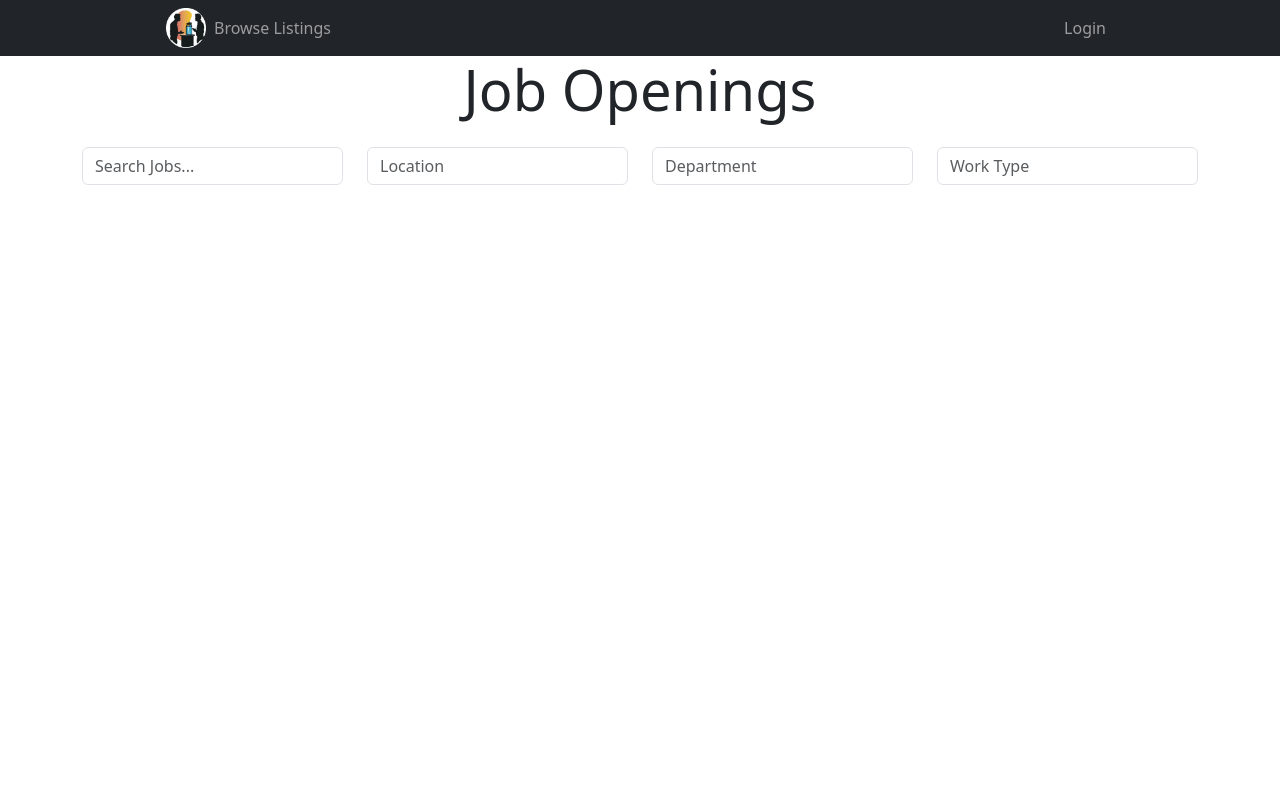
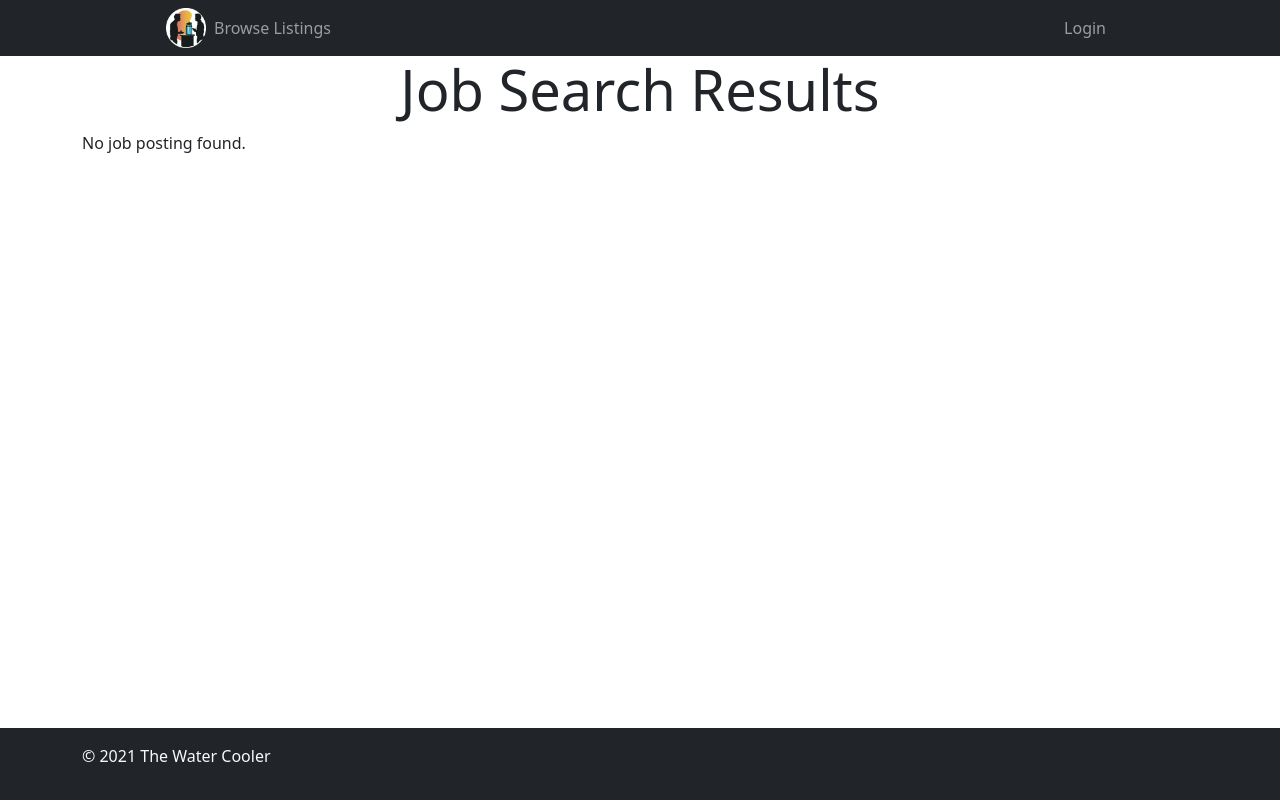
Before and after one commit to ShewitH1/TheWaterCoolerr, a Flask app: page /job_search.html in a window 1280 px wide. Run offline with Flask 3, Linux system fonts and the light colour scheme; some libraries are stand-ins or nearby versions.

Commit message:
added a footer and updated my jinga

```diff
--- a/templates/_layout.html
+++ b/templates/_layout.html
@@ -65,8 +65,18 @@
     {% block body %}{% endblock %}
     </div>
   </main>
-  <footer>
-    <!-- TODO: Add footer -->
+  <footer class="fixed-bottom bg-dark text-light">
+    <div class="container py-3">
+      <div class="row">
+        <div class="col-6">
+          <p>&copy; 2021 The Water Cooler</p>
+        </div>
+        <div class="col-6 text-right">
+      </div>
+    </div>
   </footer>
 </body>
+</body>
+</body>
+</body>
 </html>
--- a/templates/index.html
+++ b/templates/index.html
@@ -3,7 +3,5 @@
 {% block title %}Feed | The Water Cooler{% endblock %}
 
 {% block body %}
-<h1 class="text-3xl font-bold">
-    Hello, world!
-</h1>
+<div class="h3">Hello World!</div>
 {% endblock %}
--- a/templates/job_search.html
+++ b/templates/job_search.html
@@ -4,37 +4,24 @@
 
 {% block body %}
 <div class="container">
-  <h1 class="display-4 font-weight-bold text-center">Job Openings</h1>
+  <h1 class="display-4 font-weight-bold text-center">Job Search Results</h1>
 
-  <div class="row mt-4">
-    <div class="col-md-3">
-      <input type="text" placeholder="Search Jobs..." class="form-control">
-    </div>
-    <div class="col-md-3">
-      <input type="text" placeholder="Location" class="form-control">
-    </div>
-    <div class="col-md-3">
-      <input type="text" placeholder="Department" class="form-control">
-    </div>
-    <div class="col-md-3">
-      <input type="text" placeholder="Work Type" class="form-control">
-    </div>
-  </div>
-
-  {% for job in job_postings %}
+  {% if job_posting %}
     <div class="mt-4">
       <div class="card border-secondary rounded-lg">
         <div class="card-body">
-          <h2 class="card-title h4 font-weight-bold">{{ job.job_title }}</h2>
+          <h2 class="card-title h4 font-weight-bold">{{ job_posting.job_title }}</h2>
           <ul class="list-unstyled">
-            <li><strong>Description:</strong> {{ job.description }}</li>
-            <li><strong>Salary:</strong> {{ job.salary }}</li>
-            <li>><strong>Posting Date</strong> {{ job.posting_date }}</li>
-            <li><strong>Company ID</strong> {{ job.company_id }}</li>
+            <li><strong>Posting Date:</strong> {{ job_posting.posting_date }}</li>
+            <li><strong>Description:</strong> {{ job_posting.description }}</li>
+            <li><strong>Salary:</strong> {{ job_posting.salary }}</li>
+            <li><strong>Company ID:</strong> {{ job_posting.company_id }}</li>
           </ul>
-          <button class="btn btn-primary">View</button>
         </div>
       </div>
     </div>
-  {% endfor %}
+  {% else %}
+    <p>No job posting found.</p>
+  {% endif %}
+</div>
 {% endblock %}
```
